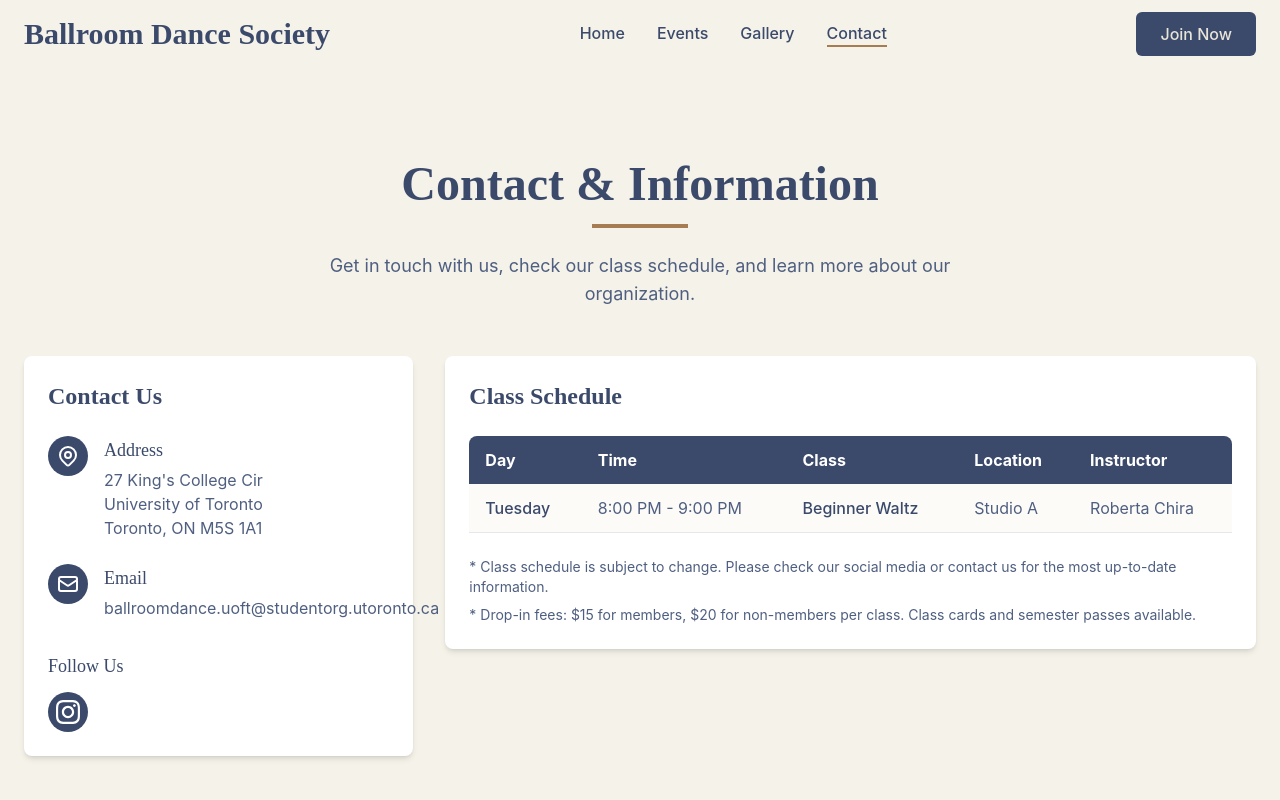
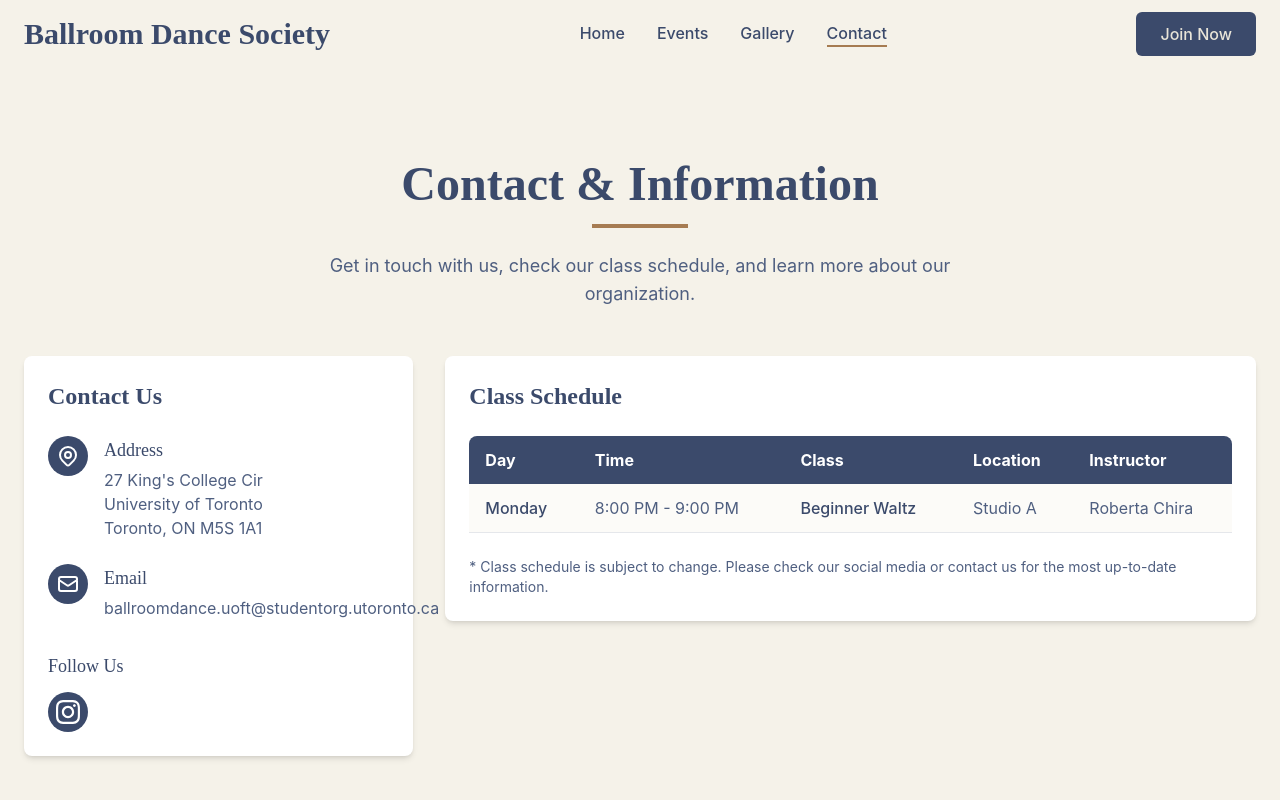
Before and after one commit to absolute-xero7/Ballroom-Dance-Website, a React (Create React App) app: page /contact in a window 1280 px wide. Shown: the top 800 px of the page. Built offline with nearby package versions, Linux system fonts and the light colour scheme.

Commit message:
Edited schedule

```diff
--- a/src/pages/Contact.js
+++ b/src/pages/Contact.js
@@ -11,7 +11,7 @@ const Contact = () => {
   // Class schedule data
   const classSchedule = [
     {
-      day: 'Tuesday',
+      day: 'Monday',
       classes: [
         { time: '8:00 PM - 9:00 PM', name: 'Beginner Waltz', location: 'Studio A', instructor: 'Roberta Chira' },
       ]
@@ -201,7 +201,7 @@ const Contact = () => {
 
                 <div className="mt-6 text-primary-light text-sm">
                   <p>* Class schedule is subject to change. Please check our social media or contact us for the most up-to-date information.</p>
-                  <p className="mt-2">* Drop-in fees: $15 for members, $20 for non-members per class. Class cards and semester passes available.</p>
+                  {/* <p className="mt-2">* Drop-in fees: $15 for members, $20 for non-members per class. Class cards and semester passes available.</p> */}
                 </div>
               </div>
             </motion.div>
```
